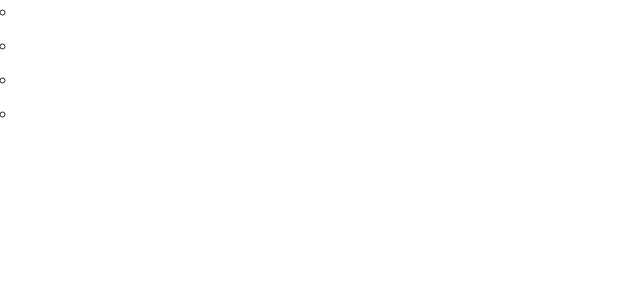
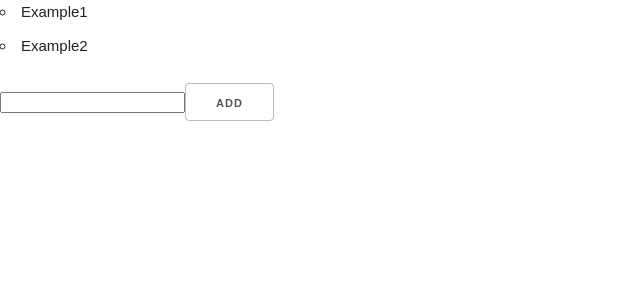
Before and after one commit to joegas/todo-app-react, a React (Create React App) app: page / in a window 1280 px wide. Shown: the top 300 px of the page, without its empty margins (0-640 px from the left). Built offline with nearby package versions, Linux system fonts and the light colour scheme.

Commit message:
Form component sends data to parent App component

```diff
--- a/src/App.js
+++ b/src/App.js
@@ -1,18 +1,33 @@
 import React, { Component } from 'react';
 import List from './components/List.js';
+import Form from './components/Form.js';
 
 
 class App extends Component {
   constructor(){
     super();
+    this.onChildChanged = this.onChildChanged.bind(this);
     this.state = {
       tickets: []
     }
   }
 
+  onChildChanged(newItem) {
+    this.setState((prevState) => ({
+      tickets: prevState.tickets.concat(
+        {
+          id:newItem.id,
+          text: newItem.text
+        })
+    }));
+  }
+
   componentDidMount() {
     this.setState({
-      tickets: ["Example1", "Example2", "Example3", "Example4"]
+      tickets: [
+        {id: "1", text: "Example1"},
+        {id: "2", text: "Example2"},
+      ]
     });
   }
 
@@ -22,10 +37,12 @@ class App extends Component {
     });
   }
 
-
   render() {
     return (
-      <List listItems={this.state.tickets} />
+      <div>
+        <List listItems={this.state.tickets} />
+        <Form callbackParent={this.onChildChanged} />
+      </div>
     );
   }
 }
```
